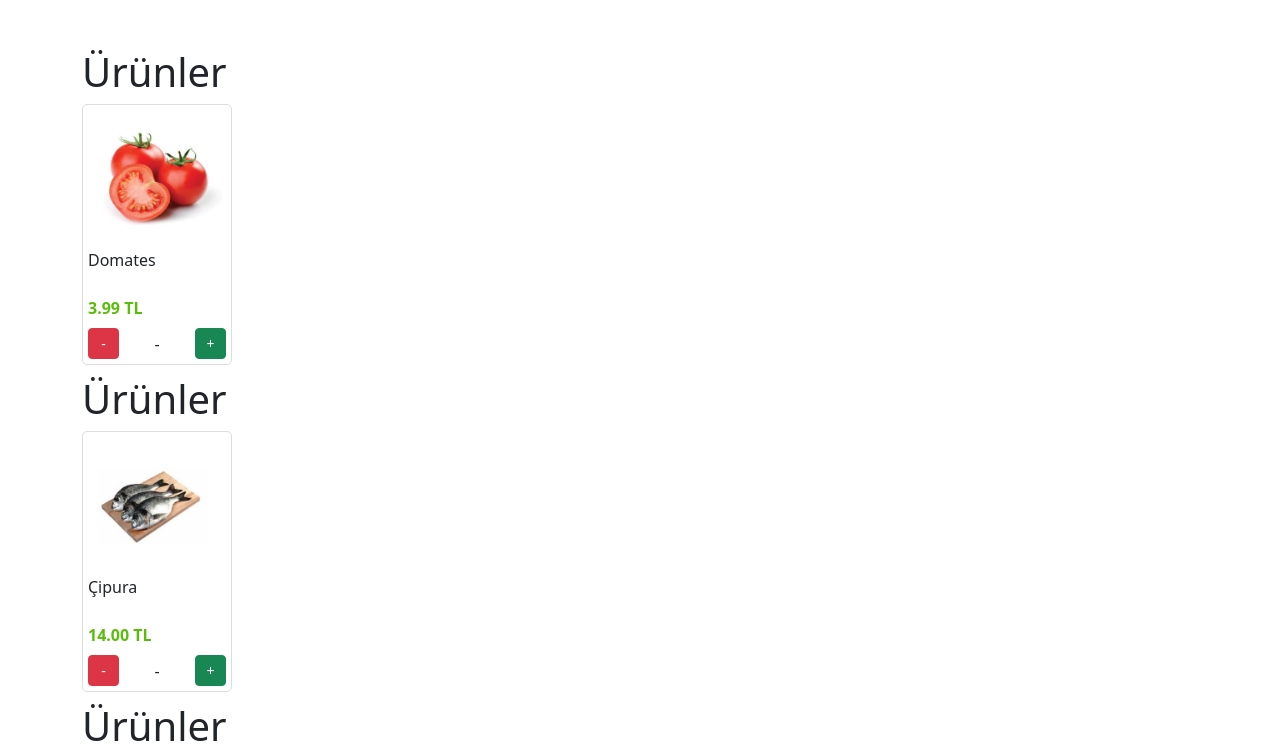
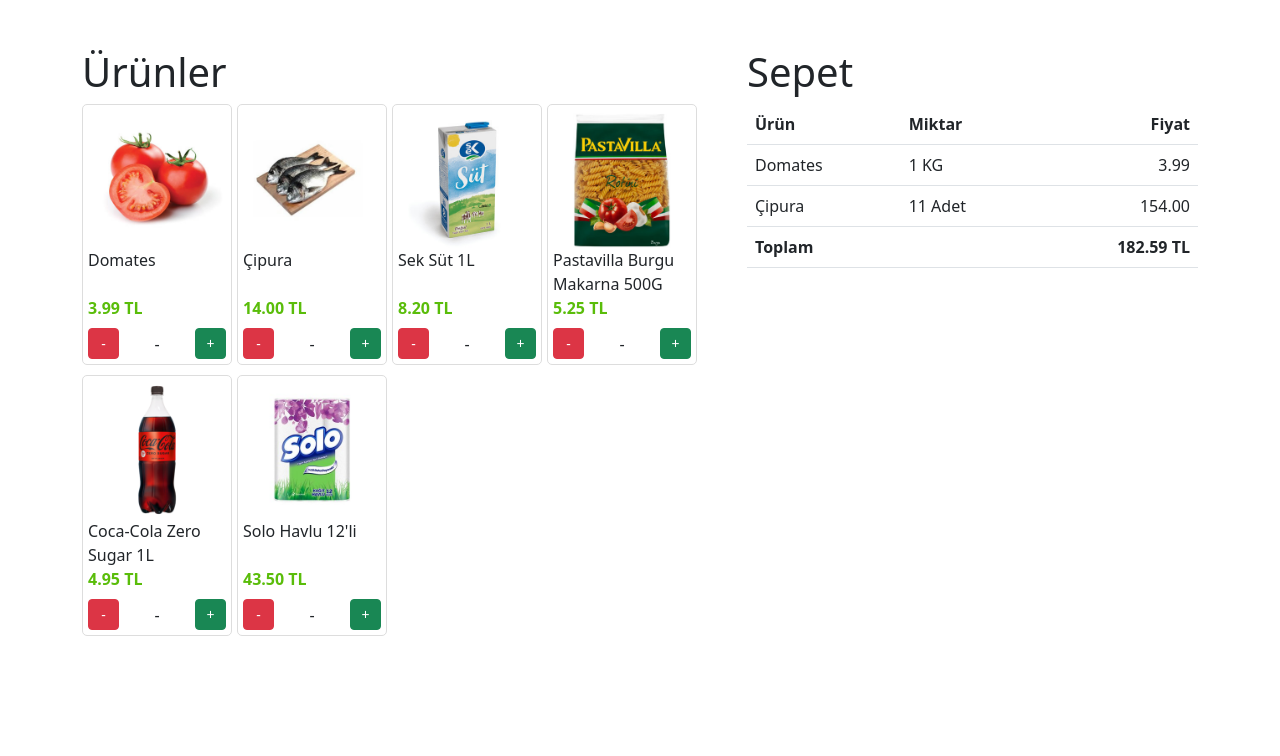
Before and after one commit to beyzagumuse/shop, an Angular app: page / in a window 1280 px wide. Shown: the top 756 px of the page. Built offline with nearby package versions, Linux system fonts and the light colour scheme.

Commit message:
06
ngfor u yanlış div in içine yazmıştım, o düzeltildi

```diff
--- a/src/app/app.component.html
+++ b/src/app/app.component.html
@@ -1,8 +1,8 @@
 <div class="container mt-5">
   <div class="row">
-    <div *ngFor="let product of products" class="col-sm-7">
+    <div class="col-sm-7">
       <h1>Ürünler</h1>
-      <div class="product">
+      <div *ngFor="let product of products"class="product">
         <img [src]="product.photoPath" [alt]="product.name">
         <div class="product-name">{{product.name}}</div>
         <div class="product-price">{{product.price.toFixed(2)}} TL</div>
--- a/src/app/app.component.ts
+++ b/src/app/app.component.ts
@@ -7,12 +7,4 @@
 })
 export class AppComponent {
   products = products;
-  product = {
-    id : 3,
-    name : 'Sek Süt 1L',
-    photoPath : 'assets/images/sut.jpg',
-    price : 8.2,
-    unit : 'Adet',
-    quantity : 0
-  }
 }
```
